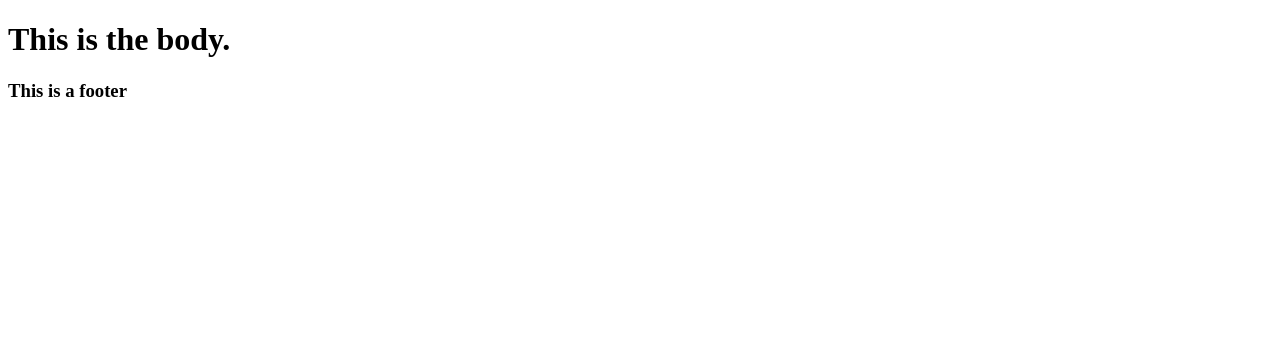
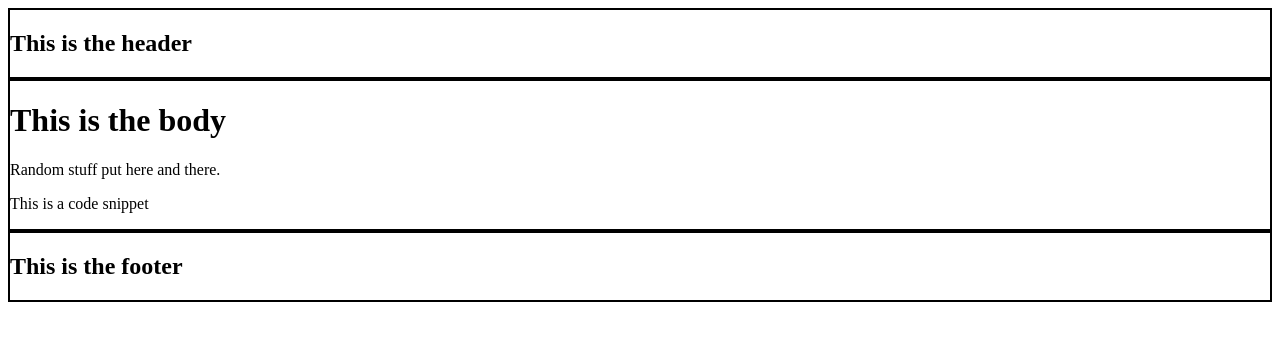
Before and after one commit to DarkAbhi/Django-Tutorial, a Django app: page / in a window 1280 px wide. Shown: the top 341 px of the page. Run offline with Django 3.2, Linux system fonts and the light colour scheme.

Commit message:
Django Content Blocks and Snippets
Signed-off-by: Abhishek AN <darkabhi1520@gmail.com>

```diff
--- /dev/null
+++ b/personal/templates/personal/home.html
@@ -0,0 +1,9 @@
+{% extends 'base.html' %} {% block content %}
+<div style="border: 2px solid #000">
+  <h1>This is the body</h1>
+
+  <p>Random stuff put here and there.</p>
+
+  {% include 'personal/snippets/body_snippet.html'%}
+</div>
+{% endblock content %}
--- /dev/null
+++ b/personal/templates/personal/snippets/body_snippet.html
@@ -0,0 +1 @@
+<p>This is a code snippet</p>
--- a/personal/views.py
+++ b/personal/views.py
@@ -2,6 +2,7 @@ from django.shortcuts import render
 
 # Create your views here.
 
+
 def home_screen_view(request):
     print(request.headers)
-    return render(request, "base.html", {})
+    return render(request, "personal/home.html", {})
--- a/templates/base.html
+++ b/templates/base.html
@@ -1,12 +1,21 @@
 <!DOCTYPE html>
+<html lang="en">
   <html>
     <head>
       <title>Django Tutorial Title</title>
+      <div style="border: 2px solid #000">
+        <h2>This is the header</h2>
+      </div>
     </head>
 
     <body>
-    <h1>This is the body.</h1>
+      {% block content %} {% endblock content %}
     </body>
 
-  <footer><h3>This is a footer</h3></footer>
+    <footer>
+      <div style="border: 2px solid #000">
+        <h2>This is the footer</h2>
+      </div>
+    </footer>
   </html>
+</html>
```
Lines whose indentation alone changed are shown as unchanged.
